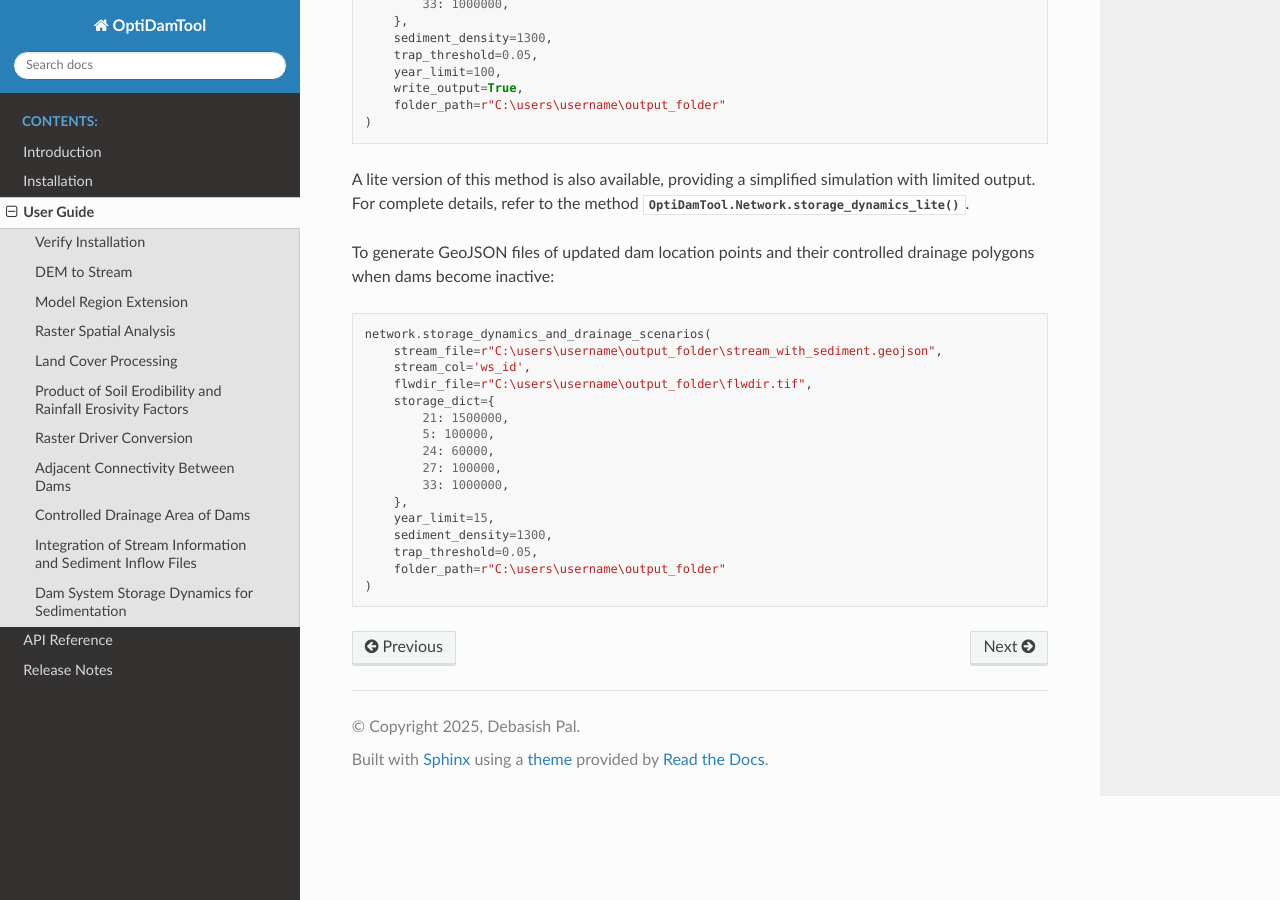
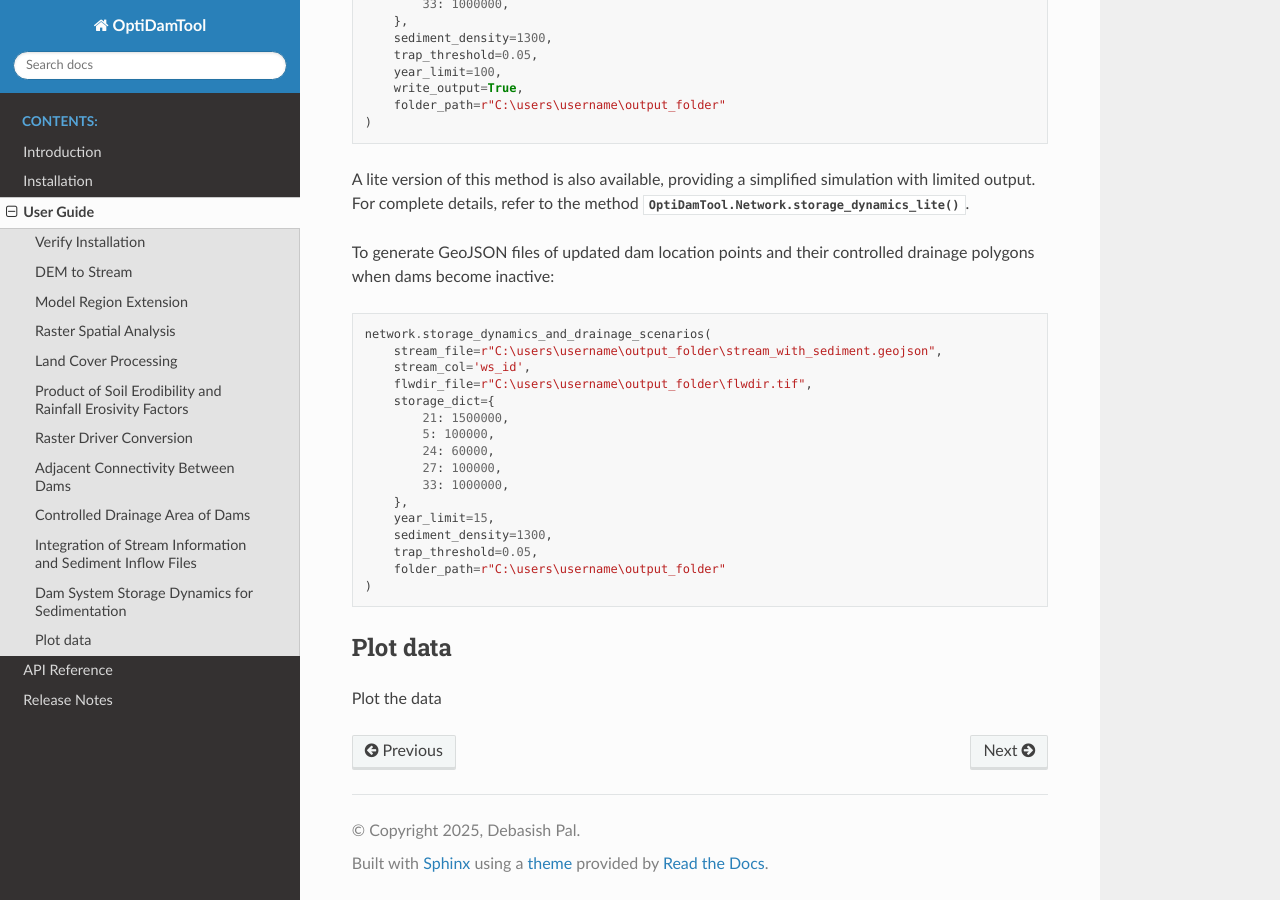
Before and after one commit to debpal/OptiDamTool, a Sphinx documentation site: the page built from docs/userguide.rst, in a window 1280 px wide and 900 px high, scrolled down 5966 px. Built offline with Sphinx 7.4.7 and the Read the Docs theme 3.1.0, drawn with Linux system fonts in a browser that asks for light colours.

```diff
--- a/docs/userguide.rst
+++ b/docs/userguide.rst
@@ -337,3 +337,10 @@
         trap_threshold=0.05,
         folder_path=r"C:\users\username\output_folder"
     )
+
+
+
+Plot data
+--------------
+
+Plot the data
```
